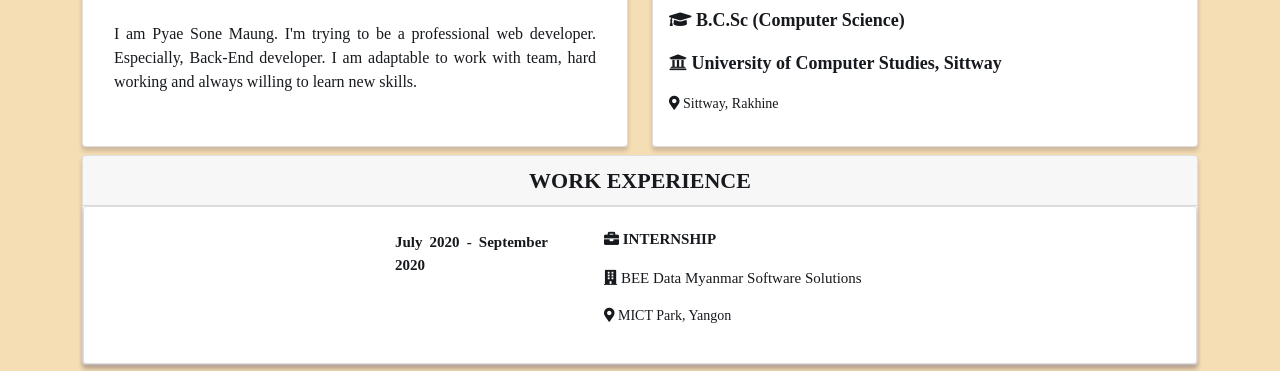
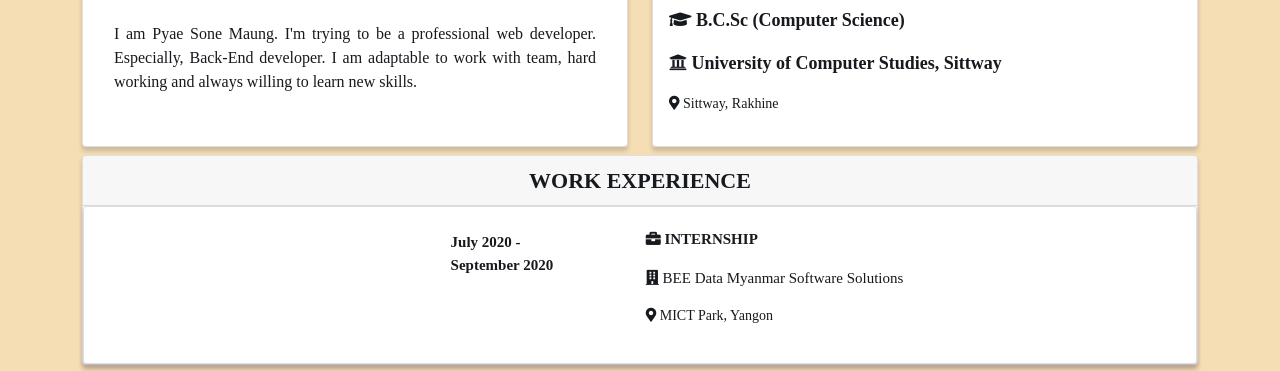
Before and after one commit to pyae-sone-maung/profile, a plain HTML site: page index.html in a window 1280 px wide. Shown: the part 661-1032 px from the top of the page. Drawn offline with nearby package versions, Linux system fonts and the light colour scheme; a web font is replaced by a local one.

Commit message:
update style

```diff
--- a/css/style.css
+++ b/css/style.css
@@ -85,8 +85,7 @@
 
 #experience-card{
   padding: 5px;
-  margin-left: 25%;
-  text-align: justify;
+  margin-left: 30%;
 }
 
 #experience-card .exp-date{
@@ -326,7 +325,7 @@ center p {
   }
 
   .card-body span {
-    margin-left: -6px;
+    margin-left: -6.5px;
     color: blue;
   }
 
```
